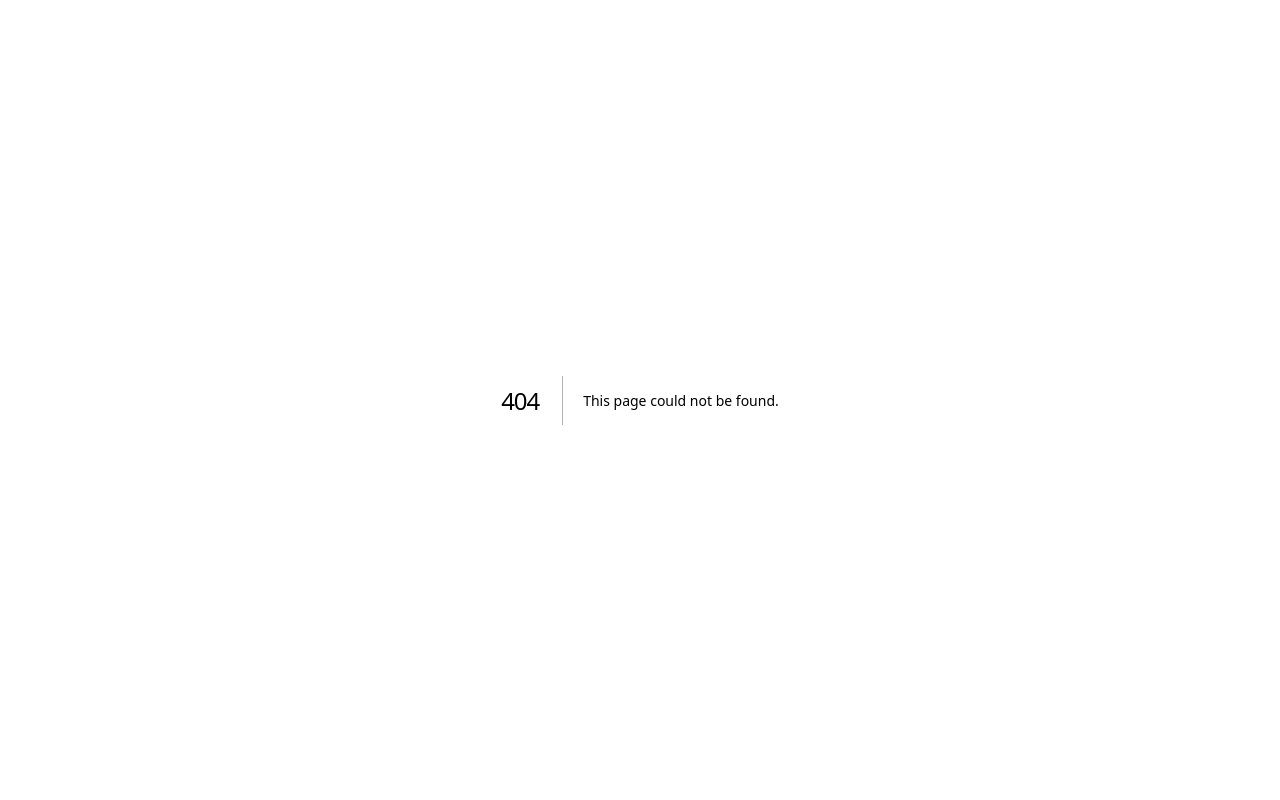
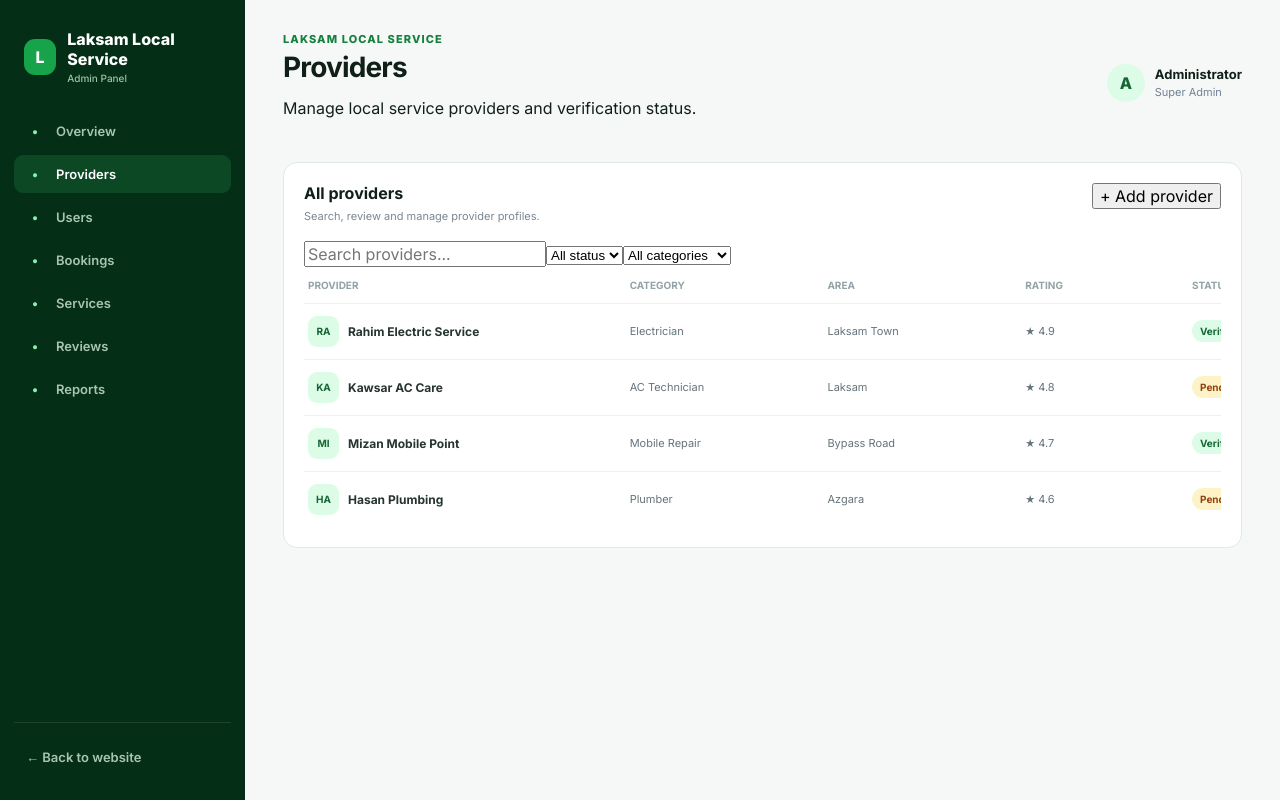
Before and after one commit to mahmudularefinrafi/Laksam-Local-Service, a Next.js app: page /admin/providers in a window 1280 px wide. Before the commit this address had no page. Built offline with nearby package versions, Linux system fonts and the light colour scheme.

Commit message:
feat: add provider management page

```diff
--- /dev/null
+++ b/app/admin/providers/page.tsx
@@ -0,0 +1,19 @@
+import "../admin.css";
+
+const providers = [
+  ["Rahim Electric Service", "Electrician", "Laksam Town", "4.9", "Verified"],
+  ["Kawsar AC Care", "AC Technician", "Laksam", "4.8", "Pending"],
+  ["Mizan Mobile Point", "Mobile Repair", "Bypass Road", "4.7", "Verified"],
+  ["Hasan Plumbing", "Plumber", "Azgara", "4.6", "Pending"],
+];
+
+export default function ProvidersPage() {
+  return <AdminPage title="Providers" subtitle="Manage local service providers and verification status.">
+    <div className="admin-panel"><div className="panel-heading"><div><h2>All providers</h2><p>Search, review and manage provider profiles.</p></div><button className="admin-primary">+ Add provider</button></div>
+      <div className="filter-bar"><input placeholder="Search providers..." /><select defaultValue="all"><option value="all">All status</option><option>Verified</option><option>Pending</option></select><select defaultValue="all"><option value="all">All categories</option><option>Electrician</option><option>Plumber</option><option>AC Technician</option><option>Mobile Repair</option></select></div>
+      <div className="provider-table"><div className="table-row table-head"><span>Provider</span><span>Category</span><span>Area</span><span>Rating</span><span>Status</span></div>{providers.map(p=><div className="table-row" key={p[0]}><span className="provider-cell"><b>{p[0].slice(0,2).toUpperCase()}</b><strong>{p[0]}</strong></span><span>{p[1]}</span><span>{p[2]}</span><span>★ {p[3]}</span><span><em className={`status ${p[4].toLowerCase()}`}>{p[4]}</em></span></div>)}</div>
+    </div>
+  </AdminPage>;
+}
+
+function AdminPage({title, subtitle, children}:{title:string;subtitle:string;children:React.ReactNode}){return <div className="admin-shell"><aside className="admin-sidebar"><a href="/" className="admin-brand"><span>L</span><div>Laksam Local Service<small>Admin Panel</small></div></a><nav className="admin-nav">{[["Overview","/admin"],["Providers","/admin/providers"],["Users","/admin/users"],["Bookings","/admin/bookings"],["Services","/admin/services"],["Reviews","/admin/reviews"],["Reports","/admin/reports"]].map(([n,h])=><a className={n===title?"active":""} href={h} key={n}><span>•</span>{n}</a>)}</nav><div className="admin-side-footer"><a href="/">← Back to website</a></div></aside><main className="admin-main"><header className="admin-topbar"><div><p className="admin-kicker">Laksam Local Service</p><h1>{title}</h1><p className="page-subtitle">{subtitle}</p></div><div className="admin-user"><div className="admin-avatar">A</div><div><strong>Administrator</strong><small>Super Admin</small></div></div></header>{children}</main></div>}
```
